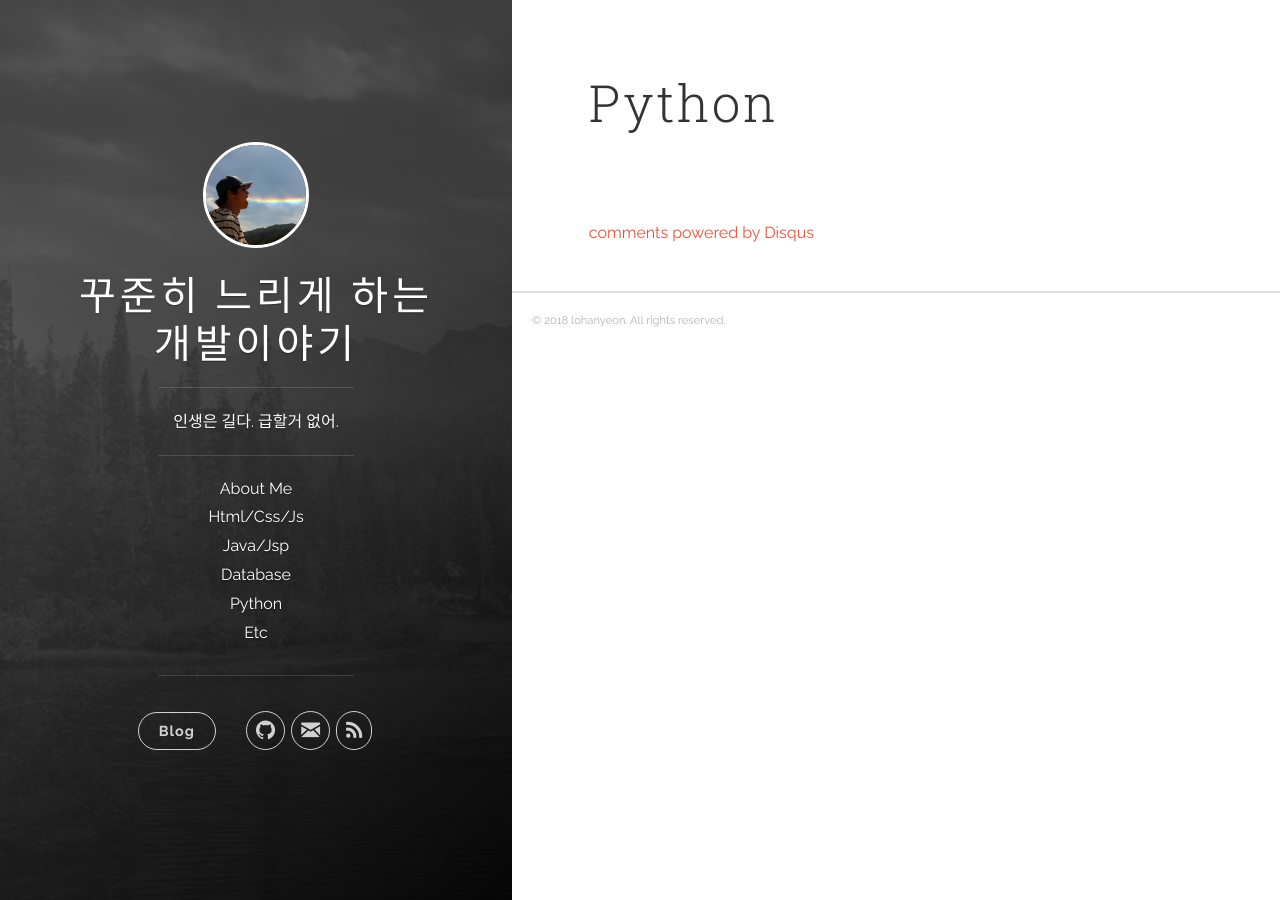
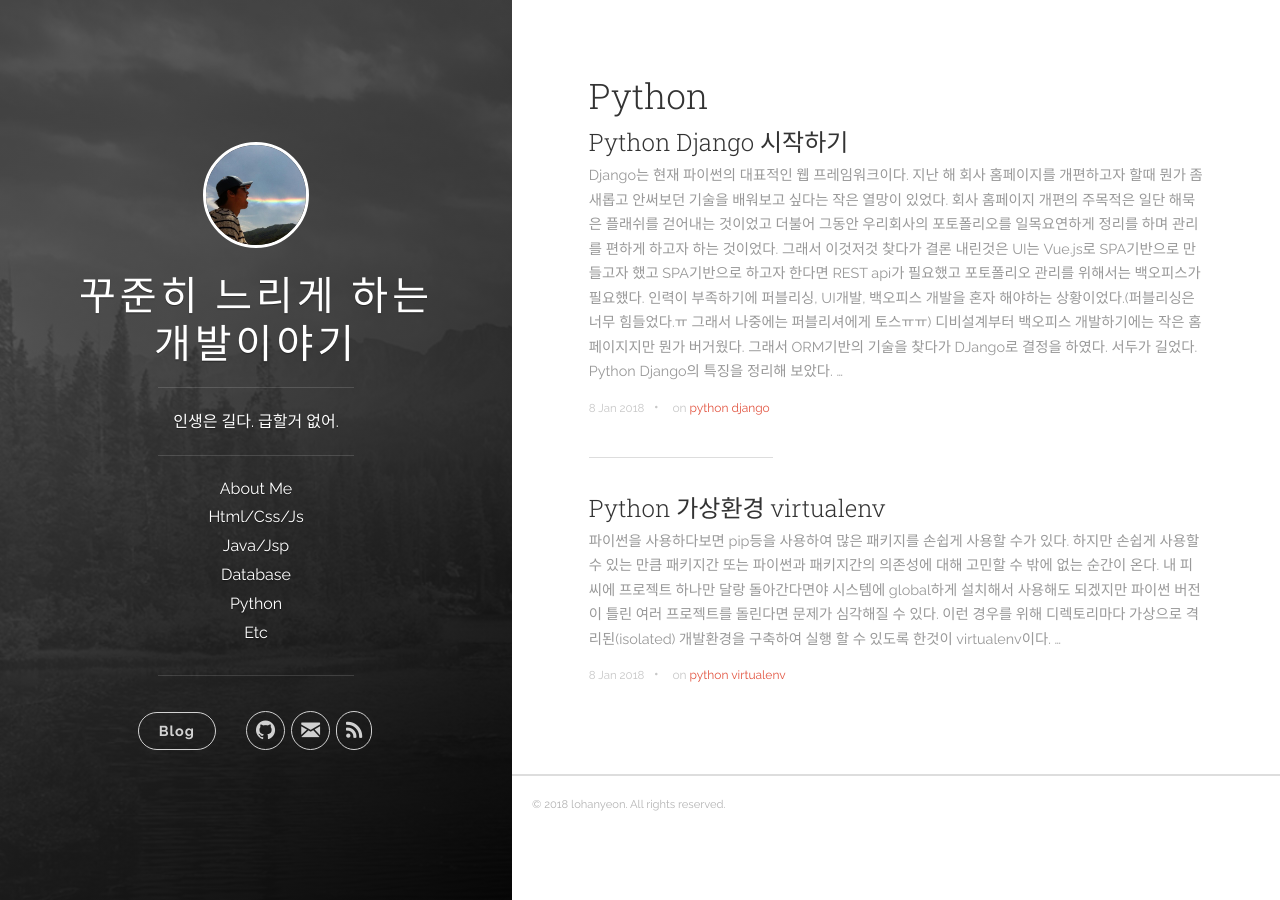
Before and after one commit to lohanyeon/lohanyeon.github.io, a Jekyll site: the page built from 05.python/index.html, in a window 1280 px wide. Built offline with Jekyll 4.4.1, drawn with Linux system fonts in a browser that asks for light colours; nearby versions of some CDN libraries; comment, search, counter and statistics services are not loaded.

Commit message:
add post virtualenv

````diff
--- a/05.python/index.html
+++ b/05.python/index.html
@@ -1,47 +1,25 @@
 ---
 title: Python
-layout: post
-pagination:
-    enabled: true
-    category: python
-    per_page: 5
+layout: default
 ---
 
-{% for post in paginator.posts %}
-    <div class="post-list">
-        <h2><a href="{{ post.url }}" class="link-post_list">{{ post.title }}</a></h2>
-        <p class="post-meta">{{ post.date | date: "%b %d, %Y" }} by {{ post.author }}</p>
-        <div class="post-list-content">
-            {{ post.excerpt | truncatewords: 45, '...' }}
-            <p class="text-right"><a href="{{ post.url }}">read more...</a></p>
+<div class="main-post-list">
+
+  <h2>{{page.title}}</h2>
+  <ol class="post-list">
+    {% for post in site.categories.python %}
+      <li>
+        <h2 class="post-list__post-title post-title"><a href="{{ site.baseurl }}{{ post.url }}" title="{{ post.title }}">{{ post.title }}</a></h2>
+        <p class="excerpt">{{ post.excerpt | strip_html }}&hellip;</p>
+        <div class="post-list__meta">
+            <time datetime="{{ post.date | date: "%-d %b %Y" }}" class="post-list__meta--date date">{{ post.date | date: "%-d %b %Y" }}</time>
+            {% if post.tags.size > 0 %}
+            &#8226; <span class="post-meta__tags">on {% for tag in post.tags %}<a href="{{ site.baseurl }}/tags/#{{ tag }}">{{ tag }}</a> {% endfor %}</span>
+            {% endif %}
         </div>
-    </div>
-{% endfor %}
+        <hr class="post-list__divider">
+      </li>
+    {% endfor %}
+  </ol>
 
-{% if paginator.total_pages > 1 %}
-    <div class="pagination">
-        {% if paginator.previous_page %}
-            <a href="{{ paginator.previous_page_path | prepend: site.baseurl | replace: '//', '/' }}">&laquo; Prev</a>
-        {% else %}
-            <span>&laquo; Prev</span>
-        {% endif %}
-
-        {% for page in (1..paginator.total_pages) %}
-            {% if page == paginator.page %}
-                <em>{{ page }}</em>
-
-            {% elsif page == 1 %}
-                <a href="{{ '/05.python/index.html' | prepend: site.baseurl }}">{{ page }}</a>
-            {% else %}
-                <a href="{{ site.paginate_path | prepend: '/05.python/' | prepend: site.baseurl | replace: '//', '/' | replace: ':num', page }}">{{ page }}</a>
-                <!-- 페이지 번호를 나타내기 위한 코드. -->
-            {% endif %}
-        {% endfor %}
-
-        {% if paginator.next_page %}
-            <a href="{{ paginator.next_page_path | prepend: site.baseurl | replace: '//', '/' }}">Next &raquo;</a>
-        {% else %}
-            <span>Next &raquo;</span>
-        {% endif %}
-    </div>
-{% endif %}
+</div>
--- a/_config.yml
+++ b/_config.yml
@@ -27,7 +27,7 @@ destination: _site
 paginate: 5
 permalink: /:year/:title/
 markdown: kramdown
-highlighter: rouge
+#highlighter: rouge
 
 sass:
     sass_dir: _sass
@@ -37,7 +37,8 @@ kramdown:
   # use Github Flavored Markdown
   input: GFM
   # do not replace newlines by <br>s
-  hard_wrap: false
+  # hard_wrap: false
+  syntax_highlighter: rouge
 
 gems: ['jekyll-paginate']
 # gems:
--- a/_includes/header.html
+++ b/_includes/header.html
@@ -22,7 +22,7 @@
           <li><a href="/02.javascript/">Html/Css/Js</a></li>
           <li><a href="javascript:alert('ready!');">Java/Jsp</a></li>
           <li><a href="javascript:alert('ready!')">Database</a></li>
-          <li><a href="javascript:alert('ready!')">Python</a></li>
+          <li><a href="/05.python/">Python</a></li>
           <li style="margin-bottom: 30px;"><a href="/06.etc/">Etc</a></li>
         </ul>
 
--- /dev/null
+++ b/_posts/2018-01-08-django-01.md
@@ -0,0 +1,27 @@
+---
+title:  "Python Django 시작하기"
+date:   2018-01-08 06:04:23
+categories: [python]
+tags: [python, django]
+comments: true
+published: true
+---
+
+ Django는 현재 파이썬의 대표적인 웹 프레임워크이다.
+ 지난 해 회사 홈페이지를 개편하고자 할때 뭔가 좀 새롭고 안써보던 기술을 배워보고 싶다는 작은 열망이 있었다. 회사 홈페이지 개편의 주목적은 일단 해묵은 플래쉬를 걷어내는 것이었고 더불어 그동안 우리회사의 포토폴리오를 일목요연하게 정리를 하며 관리를 편하게 하고자 하는 것이었다.
+ 그래서 이것저것 찾다가 결론 내린것은 `UI는 Vue.js로 SPA기반`으로 만들고자 했고 SPA기반으로 하고자 한다면 REST api가 필요했고 `포토폴리오 관리를 위해서는 백오피스가 필요`했다.
+ 인력이 부족하기에 퍼블리싱, UI개발, 백오피스 개발을 혼자 해야하는 상황이었다.(퍼블리싱은 너무 힘들었다.ㅠ 그래서 나중에는 퍼블리셔에게 토스ㅠㅠ)
+ 디비설계부터 백오피스 개발하기에는 작은 홈페이지지만 뭔가 버거웠다. 그래서 ORM기반의 기술을 찾다가 DJango로 결정을 하였다.
+ 서두가 길었다. Python Django의 특징을 정리해 보았다.
+
+ ![python django](/images/20180108/python-django.png)
+
+#### __DJango특징__ [(공식홈페이지)](https://www.djangoproject.com/)
++ 객체 관계 매핑
++ 자동으로 구성되는 관리자 화면
++ 우아한 URL설계
++ 자체 템플릿 시스템
++ 캐시 시스템
++ 다국어 지원
++ 풍부한 개발 환경
++ 소스 변경사항 자동 반영
--- /dev/null
+++ b/_posts/2018-01-08-python-virtualenv.md
@@ -0,0 +1,122 @@
+---
+title:  "Python 가상환경 virtualenv"
+date:   2018-01-08 04:04:23
+categories: [python]
+tags: [python, virtualenv]
+comments: true
+published: true
+---
+
+파이썬을 사용하다보면 pip등을 사용하여 많은 패키지를 손쉽게 사용할 수가 있다. 하지만 손쉽게 사용할 수 있는 만큼 패키지간 또는 파이썬과 패키지간의 의존성에 대해 고민할 수 밖에 없는 순간이 온다. 내 피씨에 프로젝트 하나만 달랑 돌아간다면야 시스템에 global하게 설치해서 사용해도 되겠지만 파이썬 버전이 틀린 여러 프로젝트를 돌린다면 문제가 심각해질 수 있다. 이런 경우를 위해 `디렉토리마다 가상으로 격리된(isolated) 개발환경`을 구축하여 실행 할 수 있도록 한것이 `virtualenv`이다.
+
+#### __python, pip 설치__
+
++ OSX에는 기본적으로 python2.7이 설치되어 있다. 버전을 확인해보자.
+```
+$ python -V
+$ which python
+```
+
++ OSX의 패키지 매니저격인 Homebrew가 설치해보자. (아래 코드를 그래도 복불하자.)
+```
+$ /usr/bin/ruby -e "$(curl -fsSL https://raw.githubusercontent.com/Homebrew/install/master/install)"
+```
+
++ Homebrew를 이용하여 python3를 설치하고 버전과 설치 위치를 알아보자.
+```
+$ brew install python3
+$ python3 -V
+$ which python3
+```
+
++ 이제 python2.7, python3.5와 pip, pip3를 모두 설치하였다.
+![pythoninstall](/images/20180108/01.jpg)
+
++ 만약 pip또는 pip3가 없다면 easy_install로 설치하자
+```
+$ python easy_install pip
+$ python3 easy_install pip3
+```
+
++ 이제 virtualenv와 virtualenvwrapper 설치한다.
+```
+$ pip install --user virtualenv virtualenvwrapper
+# python2인 경우
+$ pip3 install --user virtualenv virtualenvwrapper
+# python3인 경우
+# 만약 permission error가 발생한다면 sudo로 실행하자
+```
+
+#### __virtualenv로 가상환경을 만들기, 사용__
++ virtualenv 명령으로 가상 환경을 만들자
+```
+# 사용방법 : virtualenv --python=파이썬버전 가상환경이름
+$ virtualenv --python=python2.7 hello_python2.7
+# python2.7인 경우
+$ virtualenv --python=python3.6 hello_python3.6
+# python3.6인 경우
+```
+
++ 위에서 생성한 가상환경에 진입해 보자.
+```
+$ source hello_python2.7/bin/activate
+# python2.7환경의 hello_python2.7 가상환경 진입
+$ deactivate
+# python2.7환경의 가상환경 빠져 나오기
+# source hello_python3.6/bin/activate
+# python3.6환경의  hello_python3.6 가상환경 진입
+$ deactivate
+# python3.6환경의 가상환경 빠져 나오기
+```
+
+#### __virtualenvwrapper 사용하기__
++ 가상환경을 특정 디렉토리에서 사용할 수 있게 랩핑해주는 명령이다.
+```
+$ cd ~ #홈디렉토리로 이동
+$ mkdir ~/.virtualenvs
+```
+
++ vi편집기로 ~/.bash_profile에 아래 코드를 복불하자.
+```
+# python virtualenv settings
+export WORKON_HOME=~/.virtualenvs
+export VIRTUALENVWRAPPER_PYTHON=`$(command \which python3)`  # Usage of python3
+source /usr/local/bin/virtualenvwrapper.sh
+```
+
++ 만약 /usr/local/bin/virtualenvwrapper.sh를 찾을 수 없다면 find명령으로 찾아 위치를 변경하자.
+```
+$ find . -name virtualenvwrapper.sh
+```
+
++ source 명령을 이용해 적용 또는 터미널 재시작
+```
+$ source ~/.bash_profile
+# 만약 permission error가 발생한다면 해당 위치에 owner를 사용자로 변경하자.
+$ chown -R [사용자계정이름] [디렉토리 위치]
+```
+
++ 가상환경 만들기
+```
+$ mkvirtualenv [가상환경이름]
+```
+
++ 가상환경 삭제
+```
+$ rmvirtualenv [가상환경이름]
+```
+
++ 가상환경 리스트
+```
+$ workon
+```
+
++ 가상환경 진입
+```
+$ workon [가상환경 이름]
+```
+
++ 가상환경 빠져나오기
+```
+$ deactivate
+```
--- a/_sass/uno.scss
+++ b/_sass/uno.scss
@@ -991,15 +991,16 @@ em {
 
 blockquote {
 	margin: 1em 0;
-	padding: 2em 0;
+	padding: 0 1em;
 	background: #f8f8f8;
 	border: 1px solid #eeeeee;
 	border-radius: 3px;
+	border-left: 3px solid #b5b9bd;
 	font-family: "Roboto Slab", serif;
 	font-weight: lighter;
 	font-style: italic;
-	font-size: 1.3em;
-	text-align: center; }
+	font-size: 1.1em;
+	text-align: left; }
 	blockquote p:last-child {
 		margin-bottom: 0; }
 
--- a/about.html
+++ /dev/null
@@ -1,13 +0,0 @@
----
-layout: default
-title: About me
-permalink: /about/
-robots: noindex
----
-
-<h2>연규환에 대하여</h2>
-<ul>
-  <li>연강희의 아빠, 유경화의 남편</li>
-  <li>yeonkh94@gmail.com</li>
-  <li>그라비티인터렉티브 개발팀장</li>
-</ul>
````
Also changed, not shown: about.md (added, +12 -0 lines), images/20180108/01.jpg (added), images/20180108/python-django.png (added), images/lohanyeon.jpg (added).
